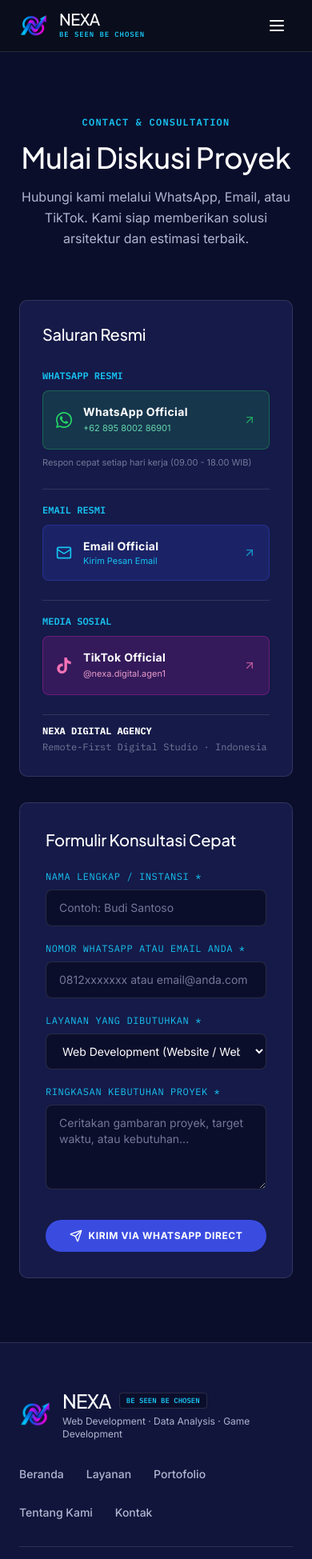
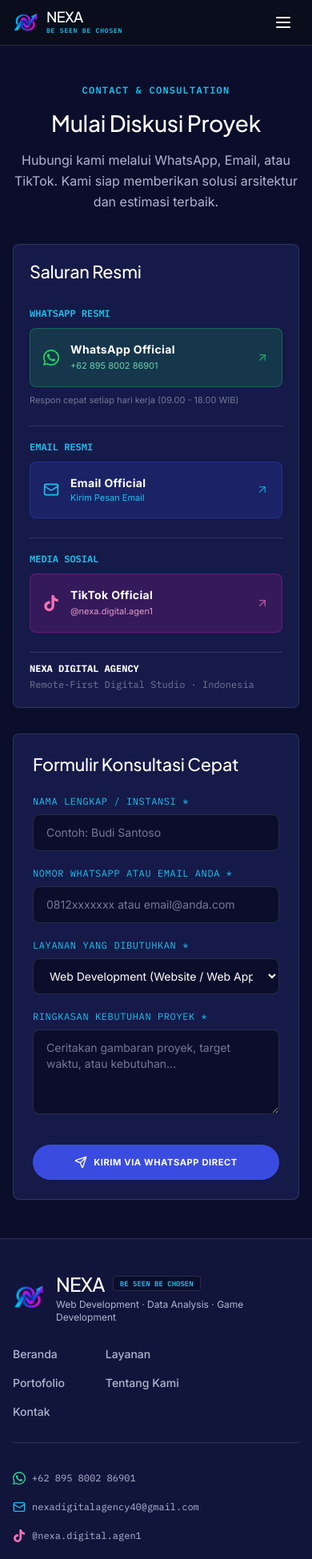
Before and after one commit to imanyunar/nexa-company, a Vue app: page /kontak in a window 390 px wide. Shown: the top 1949 px of the page at 80% size. Built offline with nearby package versions, Linux system fonts and the light colour scheme; a web font is replaced by a local one.

Commit message:
feat: enhance responsive design across all devices and mobile viewports

```diff
--- a/src/components/Footer.vue
+++ b/src/components/Footer.vue
@@ -1,7 +1,7 @@
 <template>
-  <footer class="bg-elevated text-white py-14 border-t b-subtle mt-auto">
-    <div class="max-w-6xl mx-auto px-6 space-y-10">
-      <div class="flex flex-col md:flex-row items-start md:items-center justify-between gap-8 pb-8 border-b b-subtle">
+  <footer class="bg-elevated text-white py-10 sm:py-14 border-t b-subtle mt-auto">
+    <div class="max-w-6xl mx-auto px-4 sm:px-6 space-y-8 sm:space-y-10">
+      <div class="flex flex-col md:flex-row items-start md:items-center justify-between gap-6 sm:gap-8 pb-6 sm:pb-8 border-b b-subtle">
         <div class="flex items-center gap-3.5">
           <img src="/assets/logo.png" alt="Nexa Logo" class="w-10 h-10 object-contain" />
           <div>
@@ -12,23 +12,24 @@
             <div class="text-xs t-muted mt-0.5">Web Development · Data Analysis · Game Development</div>
           </div>
         </div>
-        <div class="flex flex-wrap items-center gap-7 text-sm t-muted font-medium">
-          <router-link to="/" class="hover:text-cyan transition-colors">Beranda</router-link>
-          <router-link to="/layanan" class="hover:text-cyan transition-colors">Layanan</router-link>
-          <router-link to="/portofolio" class="hover:text-cyan transition-colors">Portofolio</router-link>
-          <router-link to="/tentang" class="hover:text-cyan transition-colors">Tentang Kami</router-link>
-          <router-link to="/kontak" class="hover:text-cyan transition-colors">Kontak</router-link>
+        <!-- Nav Links: grid on mobile, flex on desktop -->
+        <div class="grid grid-cols-2 sm:flex sm:flex-wrap items-center gap-x-6 gap-y-2 sm:gap-7 text-sm t-muted font-medium">
+          <router-link to="/" class="hover:text-cyan transition-colors py-1">Beranda</router-link>
+          <router-link to="/layanan" class="hover:text-cyan transition-colors py-1">Layanan</router-link>
+          <router-link to="/portofolio" class="hover:text-cyan transition-colors py-1">Portofolio</router-link>
+          <router-link to="/tentang" class="hover:text-cyan transition-colors py-1">Tentang Kami</router-link>
+          <router-link to="/kontak" class="hover:text-cyan transition-colors py-1">Kontak</router-link>
         </div>
       </div>
 
       <!-- Social & Direct Contacts Strip -->
-      <div class="flex flex-wrap items-center justify-between gap-6 text-xs t-muted font-mono">
-        <div class="flex flex-wrap items-center gap-6">
+      <div class="flex flex-col sm:flex-row sm:items-center sm:justify-between gap-4 sm:gap-6 text-xs t-muted font-mono">
+        <div class="flex flex-col sm:flex-row sm:flex-wrap sm:items-center gap-3 sm:gap-6">
           <a
             href="https://wa.me/62895800286901"
             target="_blank"
             rel="noopener noreferrer"
-            class="flex items-center gap-2 hover:text-cyan transition-colors"
+            class="flex items-center gap-2 hover:text-cyan transition-colors py-1"
           >
             <svg class="w-4 h-4 text-emerald-400 shrink-0" fill="currentColor" viewBox="0 0 24 24">
               <path d="M17.472 14.382c-.301-.15-1.781-.879-2.057-.98-.277-.101-.478-.15-.679.15-.2.301-.778.98-.954 1.18-.176.2-.352.226-.653.076-.301-.15-1.272-.469-2.424-1.496-.896-.799-1.501-1.787-1.677-2.088-.176-.301-.019-.464.132-.614.136-.135.301-.352.452-.528.151-.176.201-.301.301-.502.1-.2.05-.376-.025-.527-.075-.15-.679-1.637-.93-2.242-.244-.589-.493-.509-.679-.519l-.578-.01c-.2 0-.527.075-.803.376s-1.054 1.03-1.054 2.511 1.079 2.912 1.23 3.113c.15.201 2.124 3.244 5.146 4.55.719.311 1.28.497 1.718.636.722.23 1.378.197 1.898.12.579-.087 1.781-.728 2.032-1.431.251-.703.251-1.305.176-1.431-.076-.126-.276-.201-.577-.352zm-5.467 7.618a9.92 9.92 0 0 1-5.064-1.385l-.363-.215-3.766.988 1.005-3.67-.236-.375a9.932 9.932 0 0 1-1.523-5.289c0-5.485 4.463-9.948 9.952-9.948 2.658 0 5.158 1.036 7.034 2.914a9.89 9.89 0 0 1 2.912 7.034c0 5.487-4.464 9.949-9.95 9.949zm8.441-18.39A11.905 11.905 0 0 0 12.005 0C5.385 0 0 5.385 0 12.005c0 2.113.552 4.177 1.6 6.002L0 24l6.165-1.617a11.97 11.97 0 0 0 5.84 1.513h.005c6.619 0 12.005-5.385 12.005-12.005 0-3.208-1.25-6.224-3.52-8.496z"/>
@@ -37,16 +38,16 @@
           </a>
           <a
             href="mailto:nexadigitalagency40@gmail.com"
-            class="flex items-center gap-2 hover:text-cyan transition-colors"
+            class="flex items-center gap-2 hover:text-cyan transition-colors py-1"
           >
             <Mail class="w-4 h-4 text-cyan shrink-0" />
-            <span>nexadigitalagency40@gmail.com</span>
+            <span class="break-all sm:break-normal">nexadigitalagency40@gmail.com</span>
           </a>
           <a
             href="https://www.tiktok.com/@nexa.digital.agen1?_r=1&_t=ZS-99LSlCbuCXA"
             target="_blank"
             rel="noopener noreferrer"
-            class="flex items-center gap-2 hover:text-pink-400 transition-colors"
+            class="flex items-center gap-2 hover:text-pink-400 transition-colors py-1"
           >
             <svg class="w-4 h-4 text-pink-400 shrink-0" fill="currentColor" viewBox="0 0 24 24">
               <path d="M12.525.02c1.31-.02 2.61-.01 3.91-.02.08 1.53.63 3.09 1.75 4.17 1.12 1.11 2.7 1.62 4.24 1.79v4.03c-1.44-.05-2.89-.35-4.2-.97-.57-.26-1.1-.59-1.62-.93-.01 2.92.01 5.84-.02 8.75-.08 1.4-.54 2.79-1.35 3.94-1.31 1.92-3.58 3.17-5.91 3.21-1.43.08-2.86-.31-4.08-1.03-2.02-1.19-3.44-3.37-3.65-5.71-.02-.5-.03-1-.01-1.49.18-1.9 1.12-3.72 2.58-4.96 1.66-1.44 3.98-2.13 6.15-1.72.02 1.48-.04 2.96-.04 4.44-.99-.32-2.15-.23-3.02.37-.63.41-1.11 1.04-1.36 1.75-.21.51-.15 1.07-.14 1.61.24 1.64 1.82 3.02 3.5 2.87 1.12-.01 2.19-.66 2.77-1.61.19-.33.4-.67.41-1.06.1-1.79.06-3.57.07-5.36.01-4.03-.01-8.05.02-12.07z"/>
@@ -61,7 +62,7 @@
         </div>
       </div>
 
-      <div class="flex flex-col sm:flex-row items-center justify-between gap-4 text-xs t-faint font-mono pt-4 border-t b-subtle">
+      <div class="flex flex-col sm:flex-row items-center justify-between gap-3 sm:gap-4 text-xs t-faint font-mono pt-4 border-t b-subtle">
         <div>&copy; {{ new Date().getFullYear() }} Nexa Digital Agency. Hak cipta dilindungi.</div>
         <div class="flex items-center gap-4">
           <span>Digital Agency Indonesia</span>
--- a/src/components/Navbar.vue
+++ b/src/components/Navbar.vue
@@ -1,12 +1,12 @@
 <template>
   <header class="sticky top-0 z-50 backdrop-blur-md border-b b-subtle text-white" style="background-color: rgba(11, 14, 27, 0.95);">
-    <div class="max-w-6xl mx-auto px-6 h-16 sm:h-20 flex items-center justify-between">
+    <div class="max-w-6xl mx-auto px-4 sm:px-6 h-14 sm:h-20 flex items-center justify-between">
 
-      <router-link to="/" class="flex items-center gap-3.5 group focus:outline-none" aria-label="Nexa Digital Agency Beranda">
-        <img src="/assets/logo.png" alt="Nexa Logo" class="w-9 h-9 object-contain transition-transform group-hover:scale-105" />
+      <router-link to="/" class="flex items-center gap-2.5 sm:gap-3.5 group focus:outline-none" aria-label="Nexa Digital Agency Beranda">
+        <img src="/assets/logo.png" alt="Nexa Logo" class="w-8 h-8 sm:w-9 sm:h-9 object-contain transition-transform group-hover:scale-105" />
         <div class="flex flex-col">
-          <span class="font-display font-light text-xl tracking-tight text-white leading-none">NEXA</span>
-          <span class="text-[9px] tracking-widest t-cyan uppercase font-mono font-semibold mt-0.5">Be Seen Be Chosen</span>
+          <span class="font-display font-light text-lg sm:text-xl tracking-tight text-white leading-none">NEXA</span>
+          <span class="text-[8px] sm:text-[9px] tracking-widest t-cyan uppercase font-mono font-semibold mt-0.5">Be Seen Be Chosen</span>
         </div>
       </router-link>
 
@@ -22,26 +22,61 @@
         <router-link to="/kontak" class="btn-pill-primary text-xs font-bold uppercase tracking-wider py-2.5 px-6">Konsultasi</router-link>
       </div>
 
-      <button @click="isOpen = !isOpen" class="md:hidden p-2 text-white rounded" :aria-expanded="isOpen" aria-label="Toggle Menu">
+      <button @click="toggleMenu" class="md:hidden p-2 text-white rounded-lg active:bg-white/10 transition-colors" :aria-expanded="isOpen" aria-label="Toggle Menu">
         <svg v-if="!isOpen" class="w-6 h-6" fill="none" stroke="currentColor" viewBox="0 0 24 24"><path stroke-linecap="round" stroke-linejoin="round" stroke-width="2" d="M4 6h16M4 12h16M4 18h16" /></svg>
         <svg v-else class="w-6 h-6" fill="none" stroke="currentColor" viewBox="0 0 24 24"><path stroke-linecap="round" stroke-linejoin="round" stroke-width="2" d="M6 18L18 6M6 6l12 12" /></svg>
       </button>
     </div>
 
-    <div v-if="isOpen" class="md:hidden bg-elevated border-b b-subtle px-6 py-5 space-y-3">
-      <router-link @click="isOpen = false" to="/" class="block text-base font-medium py-1.5" :class="$route.path === '/' ? 'text-cyan font-semibold' : 'text-white'">Beranda</router-link>
-      <router-link @click="isOpen = false" to="/layanan" class="block text-base font-medium py-1.5" :class="$route.path === '/layanan' ? 'text-cyan font-semibold' : 'text-white'">Layanan</router-link>
-      <router-link @click="isOpen = false" to="/portofolio" class="block text-base font-medium py-1.5" :class="$route.path === '/portofolio' ? 'text-cyan font-semibold' : 'text-white'">Portofolio</router-link>
-      <router-link @click="isOpen = false" to="/tentang" class="block text-base font-medium py-1.5" :class="$route.path === '/tentang' ? 'text-cyan font-semibold' : 'text-white'">Tentang Kami</router-link>
-      <router-link @click="isOpen = false" to="/kontak" class="block text-base font-medium py-1.5" :class="$route.path === '/kontak' ? 'text-cyan font-semibold' : 'text-white'">Kontak</router-link>
-      <div class="pt-3">
-        <router-link @click="isOpen = false" to="/kontak" class="btn-pill-primary w-full text-center text-xs font-bold uppercase tracking-wider py-3">Konsultasi</router-link>
+    <!-- Mobile Menu with Transition -->
+    <transition name="mobile-menu">
+      <div v-if="isOpen" class="md:hidden bg-elevated border-b b-subtle px-4 sm:px-6 py-5 space-y-1">
+        <router-link @click="closeMenu" to="/" class="block text-base font-medium py-3 px-3 rounded-lg transition-colors" :class="$route.path === '/' ? 'text-cyan bg-white/5 font-semibold' : 'text-white hover:bg-white/5'">Beranda</router-link>
+        <router-link @click="closeMenu" to="/layanan" class="block text-base font-medium py-3 px-3 rounded-lg transition-colors" :class="$route.path === '/layanan' ? 'text-cyan bg-white/5 font-semibold' : 'text-white hover:bg-white/5'">Layanan</router-link>
+        <router-link @click="closeMenu" to="/portofolio" class="block text-base font-medium py-3 px-3 rounded-lg transition-colors" :class="$route.path === '/portofolio' ? 'text-cyan bg-white/5 font-semibold' : 'text-white hover:bg-white/5'">Portofolio</router-link>
+        <router-link @click="closeMenu" to="/tentang" class="block text-base font-medium py-3 px-3 rounded-lg transition-colors" :class="$route.path === '/tentang' ? 'text-cyan bg-white/5 font-semibold' : 'text-white hover:bg-white/5'">Tentang Kami</router-link>
+        <router-link @click="closeMenu" to="/kontak" class="block text-base font-medium py-3 px-3 rounded-lg transition-colors" :class="$route.path === '/kontak' ? 'text-cyan bg-white/5 font-semibold' : 'text-white hover:bg-white/5'">Kontak</router-link>
+        <div class="pt-3">
+          <router-link @click="closeMenu" to="/kontak" class="btn-pill-primary w-full text-center text-xs font-bold uppercase tracking-wider py-3.5">Konsultasi Gratis</router-link>
+        </div>
       </div>
-    </div>
+    </transition>
   </header>
 </template>
 
 <script setup>
-import { ref } from 'vue'
+import { ref, watch, onBeforeUnmount } from 'vue'
+import { useRoute } from 'vue-router'
+
 const isOpen = ref(false)
+const route = useRoute()
+
+function toggleMenu() {
+  isOpen.value = !isOpen.value
+  document.body.style.overflow = isOpen.value ? 'hidden' : ''
+}
+
+function closeMenu() {
+  isOpen.value = false
+  document.body.style.overflow = ''
+}
+
+// Auto-close on route change
+watch(() => route.path, () => closeMenu())
+
+// Cleanup on unmount
+onBeforeUnmount(() => { document.body.style.overflow = '' })
 </script>
+
+<style scoped>
+.mobile-menu-enter-active,
+.mobile-menu-leave-active {
+  transition: all 0.25s ease;
+  transform-origin: top;
+}
+.mobile-menu-enter-from,
+.mobile-menu-leave-to {
+  opacity: 0;
+  transform: translateY(-8px);
+}
+</style>
--- a/src/style.css
+++ b/src/style.css
@@ -121,3 +121,59 @@
   border-color: rgba(23, 195, 242, 0.4);
   background-color: #1A2056;
 }
+
+/* ═══════════════════════════════════════════
+   RESPONSIVE — MOBILE PHONES (≤480px)
+   ═══════════════════════════════════════════ */
+@media (max-width: 480px) {
+  /* Reduce section vertical spacing */
+  .py-24  { padding-top: 3.5rem !important; padding-bottom: 3.5rem !important; }
+  .py-20  { padding-top: 3rem !important;   padding-bottom: 3rem !important; }
+  .space-y-16 > * + * { margin-top: 2.5rem !important; }
+
+  /* Hero headline mobile sizing */
+  h1 { font-size: 1.75rem !important; line-height: 1.2 !important; }
+  h2 { font-size: 1.35rem !important; }
+
+  /* Reduce card padding on mobile */
+  .card-unified { border-radius: 8px; }
+
+  /* Portfolio preview images - shorter on mobile */
+  .project-tile .overflow-hidden[style*="height: 220px"] {
+    height: 160px !important;
+  }
+
+  /* Buttons: ensure full-width on mobile for easy tapping */
+  .btn-pill-primary,
+  .btn-pill-secondary,
+  .btn-pill-action {
+    padding: 12px 20px;
+    font-size: 0.7rem;
+    min-height: 44px; /* Apple HIG minimum tap target */
+  }
+
+  /* Footer contacts stack vertically */
+  footer .flex-wrap {
+    flex-direction: column;
+    align-items: flex-start !important;
+    gap: 0.75rem !important;
+  }
+}
+
+/* ═══════════════════════════════════════════
+   RESPONSIVE — SMALL PHONES (≤360px)
+   ═══════════════════════════════════════════ */
+@media (max-width: 360px) {
+  h1 { font-size: 1.5rem !important; }
+  h2 { font-size: 1.2rem !important; }
+  .px-6 { padding-left: 1rem !important; padding-right: 1rem !important; }
+}
+
+/* ═══════════════════════════════════════════
+   SAFE AREA — NOTCHED PHONES (iPhone X+ etc)
+   ═══════════════════════════════════════════ */
+@supports (padding-bottom: env(safe-area-inset-bottom)) {
+  footer {
+    padding-bottom: calc(3.5rem + env(safe-area-inset-bottom));
+  }
+}
--- a/src/views/AboutView.vue
+++ b/src/views/AboutView.vue
@@ -1,6 +1,6 @@
 <template>
   <div class="bg-base text-white py-20 sm:py-24">
-    <div class="max-w-4xl mx-auto px-6 space-y-16">
+    <div class="max-w-4xl mx-auto px-4 sm:px-6 space-y-16">
 
       <div class="text-center max-w-2xl mx-auto space-y-4">
         <div class="text-xs font-mono t-cyan uppercase tracking-[0.25em] font-semibold">BE SEEN BE CHOSEN</div>
--- a/src/views/ContactView.vue
+++ b/src/views/ContactView.vue
@@ -1,6 +1,6 @@
 <template>
   <div class="bg-base text-white py-20 sm:py-24">
-    <div class="max-w-4xl mx-auto px-6 space-y-16">
+    <div class="max-w-4xl mx-auto px-4 sm:px-6 space-y-16">
 
       <div class="text-center max-w-2xl mx-auto space-y-4">
         <div class="text-xs font-mono t-cyan uppercase tracking-widest font-semibold">CONTACT & CONSULTATION</div>
@@ -11,7 +11,7 @@
       <div class="grid grid-cols-1 md:grid-cols-12 gap-8 items-start">
         <!-- Sidebar Kontak -->
         <div class="md:col-span-5 space-y-6">
-          <div class="card-unified contact-card p-7 space-y-6">
+          <div class="card-unified contact-card p-5 sm:p-7 space-y-6">
             <h2 class="text-xl font-display font-light text-white">Saluran Resmi</h2>
 
             <!-- WhatsApp -->
@@ -90,7 +90,7 @@
         </div>
 
         <!-- Form Konsultasi -->
-        <div class="md:col-span-7 card-unified contact-card p-8 sm:p-10 space-y-6">
+        <div class="md:col-span-7 card-unified contact-card p-6 sm:p-8 md:p-10 space-y-6">
           <h2 class="text-xl font-display font-light text-white">Formulir Konsultasi Cepat</h2>
           <form @submit.prevent="submitForm" class="space-y-5">
             <div class="space-y-2">
--- a/src/views/ServicesView.vue
+++ b/src/views/ServicesView.vue
@@ -1,6 +1,6 @@
 <template>
   <div class="bg-base text-white py-20 sm:py-24">
-    <div class="max-w-5xl mx-auto px-6 space-y-16">
+    <div class="max-w-5xl mx-auto px-4 sm:px-6 space-y-16">
 
       <div class="text-center max-w-2xl mx-auto space-y-4">
         <div class="text-xs font-mono t-cyan uppercase tracking-widest">CAPABILITIES</div>
```
Also changed, not shown: src/views/HomeView.vue (+6 -6 lines), src/views/PortfolioView.vue (+4 -4 lines).
